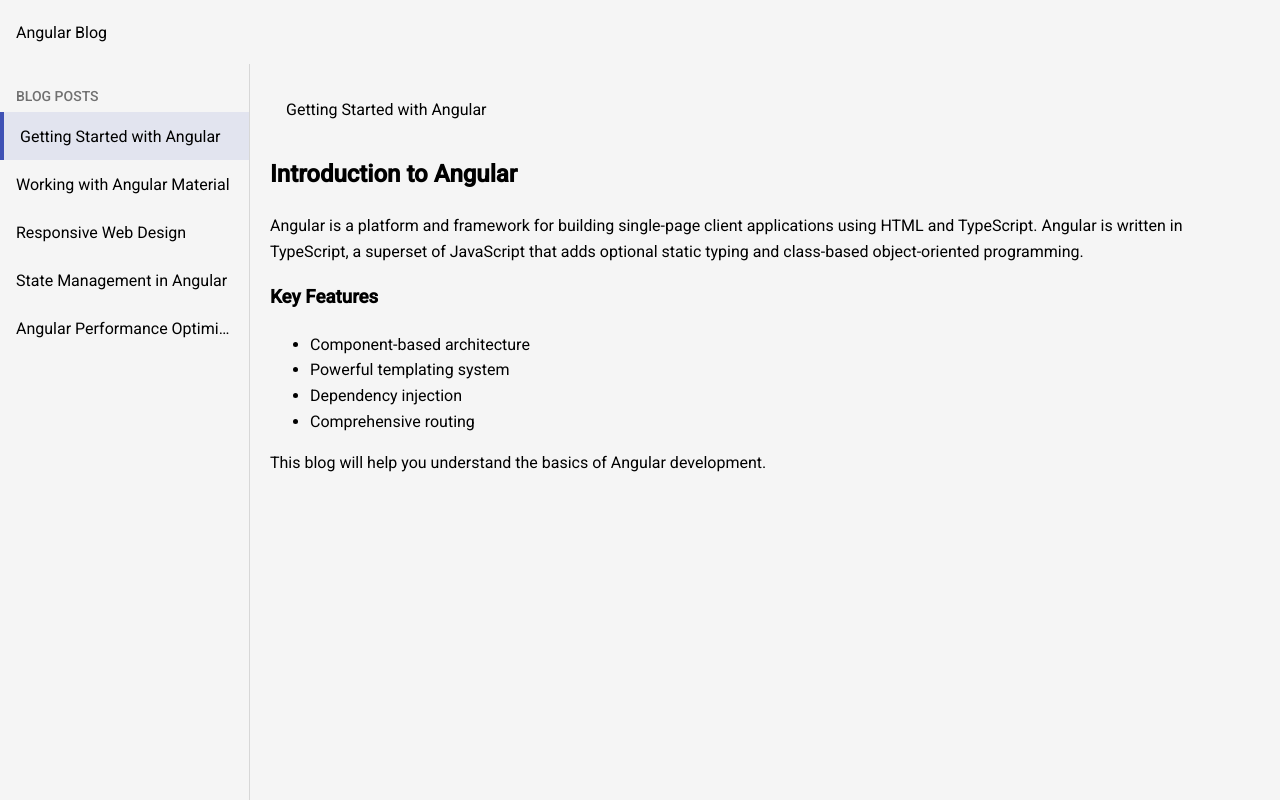
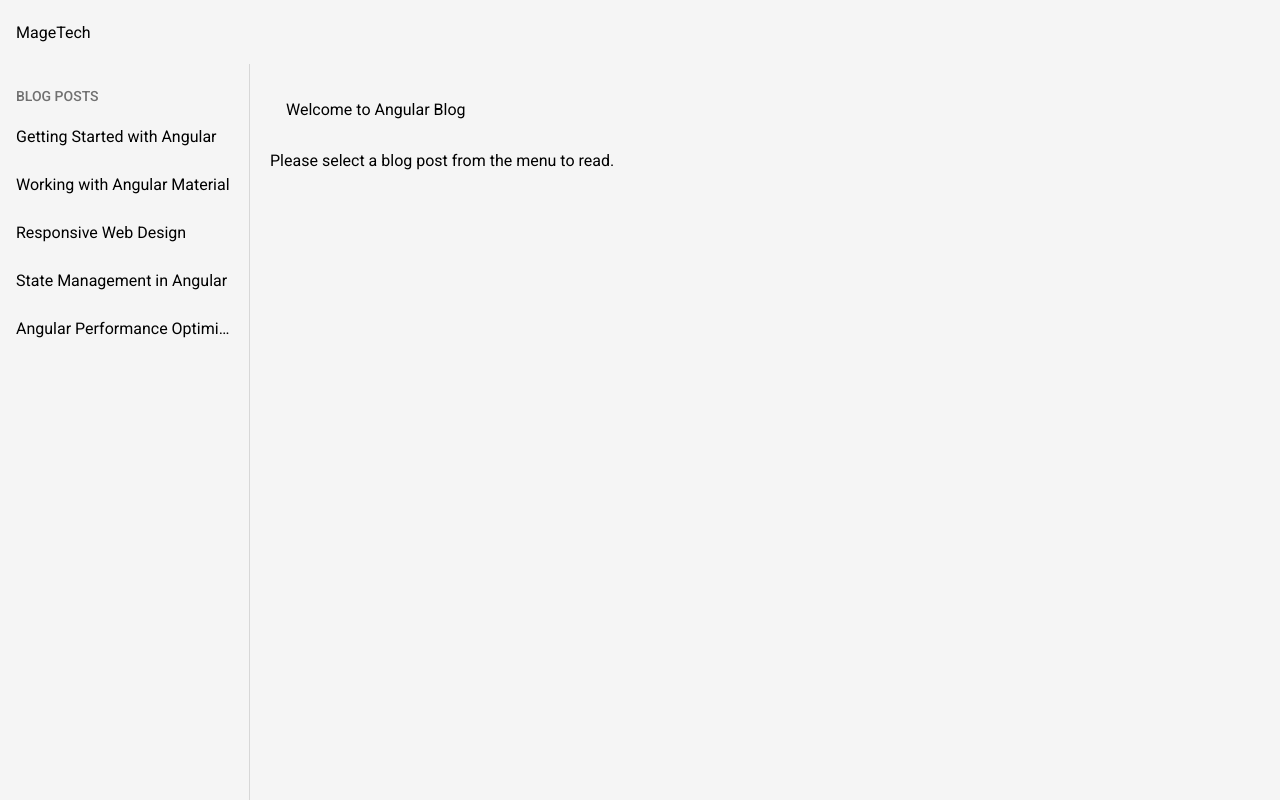
Before and after one commit to emaggini-1/magetech-ai-vibe, an Angular app: page / in a window 1280 px wide. Built offline with nearby package versions, Linux system fonts and the light colour scheme.

Commit message:
initial work

```diff
--- a/src/app/app.component.html
+++ b/src/app/app.component.html
@@ -1,34 +1,37 @@
 <mat-toolbar color="primary" class="mat-elevation-z6">
+  @if ((isHandset$ | async)) {
     <button
       mat-icon-button
-    *ngIf="(isHandset$ | async)"
       (click)="sidenav.toggle()"
       aria-label="Toggle sidenav">
       <mat-icon>menu</mat-icon>
     </button>
-  <span>Angular Blog</span>
+  }
+  <span>MageTech</span>
   <span class="toolbar-spacer"></span>
 </mat-toolbar>
 
 <mat-sidenav-container class="sidenav-container">
   <mat-sidenav #sidenav
-    [mode]="(isHandset$ | async) ? 'over' : 'side'"
+    [mode]="(isHandset$ | async) ? 'push' : 'side'"
     [opened]="!(isHandset$ | async)"
     class="sidenav mat-elevation-z2">
     <mat-nav-list>
       <div class="nav-header">Blog Posts</div>
+      @for (post of blogPosts; track post) {
         <a mat-list-item
-        *ngFor="let post of blogPosts"
           (click)="selectPost(post)"
           [class.active]="selectedPost === post">
           {{ post.title }}
         </a>
+      }
     </mat-nav-list>
   </mat-sidenav>
 
   <mat-sidenav-content>
     <div class="content-container">
-      <mat-card class="post-card mat-elevation-z4" *ngIf="selectedPost">
+      @if (selectedPost) {
+        <mat-card class="post-card mat-elevation-z4">
           <mat-card-header>
             <mat-card-title>{{ selectedPost.title }}</mat-card-title>
           </mat-card-header>
@@ -36,8 +39,10 @@
             <div [innerHTML]="selectedPost.body"></div>
           </mat-card-content>
         </mat-card>
+      }
 
-      <mat-card class="no-post-card mat-elevation-z4" *ngIf="!selectedPost">
+      @if (!selectedPost) {
+        <mat-card class="no-post-card mat-elevation-z4">
           <mat-card-header>
             <mat-card-title>Welcome to Angular Blog</mat-card-title>
           </mat-card-header>
@@ -45,6 +50,7 @@
             <p>Please select a blog post from the menu to read.</p>
           </mat-card-content>
         </mat-card>
+      }
     </div>
   </mat-sidenav-content>
 </mat-sidenav-container>
--- a/src/app/app.component.ts
+++ b/src/app/app.component.ts
@@ -8,7 +8,7 @@ import { MatIconModule } from '@angular/material/icon';
 import { MatSidenavModule } from '@angular/material/sidenav';
 import { MatSidenav } from '@angular/material/sidenav';
 import { BreakpointObserver, Breakpoints } from '@angular/cdk/layout';
-import { AsyncPipe, NgFor, NgIf } from '@angular/common';
+import { AsyncPipe } from '@angular/common';
 import { HttpClient, HttpClientModule } from '@angular/common/http';
 import { Observable, map, shareReplay, take } from 'rxjs';
 
@@ -28,11 +28,9 @@ interface BlogPost {
     MatListModule,
     MatIconModule,
     MatSidenavModule,
-    NgIf,
-    NgFor,
     AsyncPipe,
     HttpClientModule
-  ],
+],
   templateUrl: './app.component.html',
   styleUrl: './app.component.css'
 })
@@ -46,7 +44,7 @@ export class AppComponent implements OnInit {
   private breakpointObserver = inject(BreakpointObserver);
   private http = inject(HttpClient);
 
-  isHandset$: Observable<boolean> = this.breakpointObserver.observe(Breakpoints.Handset)
+  isHandset$: Observable<boolean> = this.breakpointObserver.observe('(max-width: 599px)')
     .pipe(
       map(result => result.matches),
       shareReplay()
@@ -59,10 +57,10 @@ export class AppComponent implements OnInit {
   loadBlogPosts() {
     this.http.get<BlogPost[]>('assets/blog-posts.json').subscribe(posts => {
       this.blogPosts = posts;
-      console.log('blog', this.blogPosts);
-      if (posts.length > 0) {
-        this.selectedPost = posts[0];
-      }
+      // console.log('blog', this.blogPosts);
+      // if (posts.length > 0) {
+      //   this.selectedPost = posts[0];
+      // }
     });
   }
 
```
Also changed, not shown: .junie/guidelines.md (added). Lines whose indentation alone changed are shown as unchanged.
